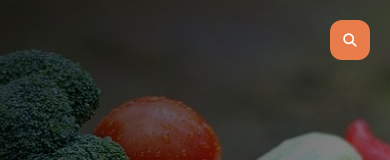
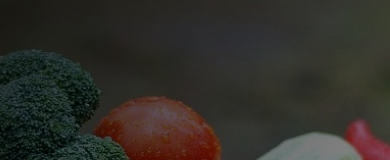
Before and after one commit to Mohammdsaleh-Hooshmandi/menu-app, a React (Create React App) app: page / in a window 390 px wide. Shown: the top 160 px of the page. Built offline with nearby package versions, Linux system fonts and the light colour scheme.

Commit message:
make search bar responsive

```diff
--- a/src/components/Header/Header.jsx
+++ b/src/components/Header/Header.jsx
@@ -19,7 +19,7 @@ const Header = props => {
         <Fragment>
             <SearchBar onSearch={props.onSearch} />
             <HeaderWrapper />
-            <Navbar onOpenList={props.onOpen} />
+            <Navbar onOpenList={props.onOpen} onSearch={props.onSearch} />
         </Fragment>
     );
 };
--- a/src/components/Header/Navbar.jsx
+++ b/src/components/Header/Navbar.jsx
@@ -1,5 +1,6 @@
 import styled from "styled-components";
 import HeaderOrderBtn from "./HeaderOrderBtn";
+import SearchBar from "./SerachBar";
 
 const NavbarWrapper = styled.nav`
     width: 100%;
@@ -67,6 +68,10 @@ const Navbar = props => {
                 <li>
                     <NavbarLink href="#breakfast">Breakfast</NavbarLink>
                 </li>
+
+                <li>
+                    <SearchBar smallScreen={true} onSearch={props.onSearch} />
+                </li>
             </ul>
         </NavbarWrapper>
     );
--- a/src/components/Header/SerachBar.jsx
+++ b/src/components/Header/SerachBar.jsx
@@ -1,28 +1,40 @@
 import { useState, useEffect } from "react";
-import styled from "styled-components";
+import styled, { keyframes, css } from "styled-components";
 import Button from "../Common/Button";
 
+const barAnimation = keyframes`
+    from {
+        width: 0;
+    }
+
+    to {
+        width: 28rem;
+    }
+`;
+
 const Wrapper = styled.div`
+    ${props => props.$smallScreen ?
+        css`
+        display: none;`
+        :
+        css`
     position: fixed;
     top: 2rem;
     right: 2rem;
     z-index: 2;
-    display: flex;
+    display: flex;`
+    }
 
     .bar {
         display: flex;
         align-items: center;
         background-color: #111;
         height: 4rem;
-        width: 0;
+        width: 28rem;
         overflow: hidden;
         border-radius: 1rem;
-    }
-
-    .bar.open {
-        width: 28rem;
-        transition: width .3s linear;
         border: .1rem solid rgba(232, 125, 75, 1);
+        animation: ${barAnimation} .3s linear;
     }
 
     .close-btn {
@@ -41,6 +53,10 @@ const Wrapper = styled.div`
         color: rgba(232, 125, 75, 1);
         font-size: 2rem;
     }
+
+    @media (max-width: 1100px) {
+        display: ${props => props.$smallScreen ? 'initial' : 'none'};
+    }
 `;
 
 const SearchBar = props => {
@@ -52,6 +68,7 @@ const SearchBar = props => {
     };
     const closeBarHandler = () => {
         setIsOpen(false);
+        setEnteredName('');
     };
     const inputChangeHandler = event => {
         setEnteredName(event.target.value);
@@ -66,8 +83,8 @@ const SearchBar = props => {
     }, [enteredFood]);
 
     return (
-        <Wrapper>
-            <div className={`bar ${isOpen && 'open'}`}>
+        <Wrapper $smallScreen={props.smallScreen}>
+            {isOpen && <div className='bar'>
                 <button className='close-btn' onClick={closeBarHandler}>
                     <i className="fa-solid fa-xmark" />
                 </button>
@@ -79,7 +96,7 @@ const SearchBar = props => {
                     value={enteredFood}
                     onChange={inputChangeHandler}
                 />
-            </div>
+            </div>}
 
             {!isOpen && <Button onClick={openBarHandler}>
                 <i className="fa-solid fa-magnifying-glass" />
```
